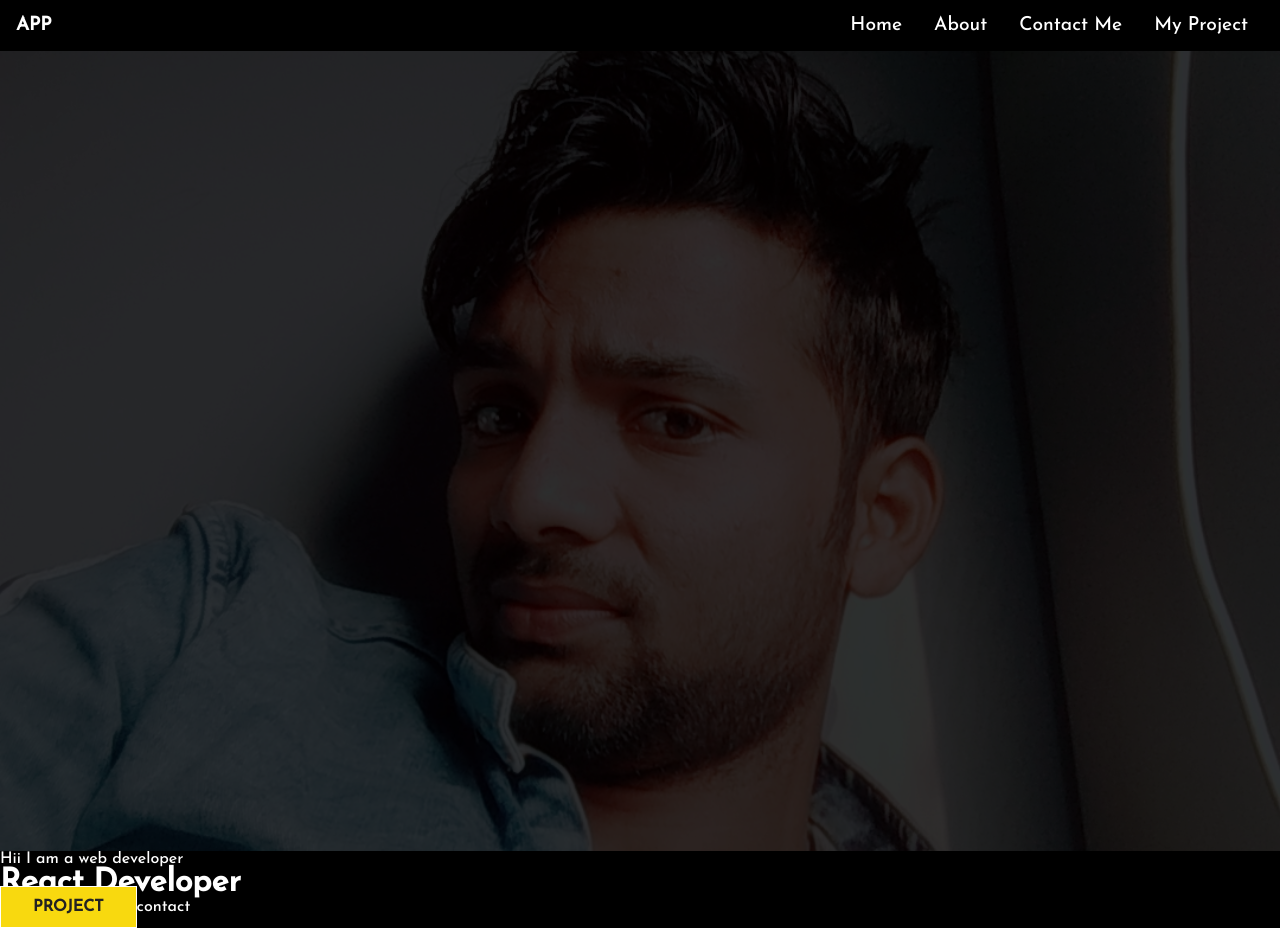
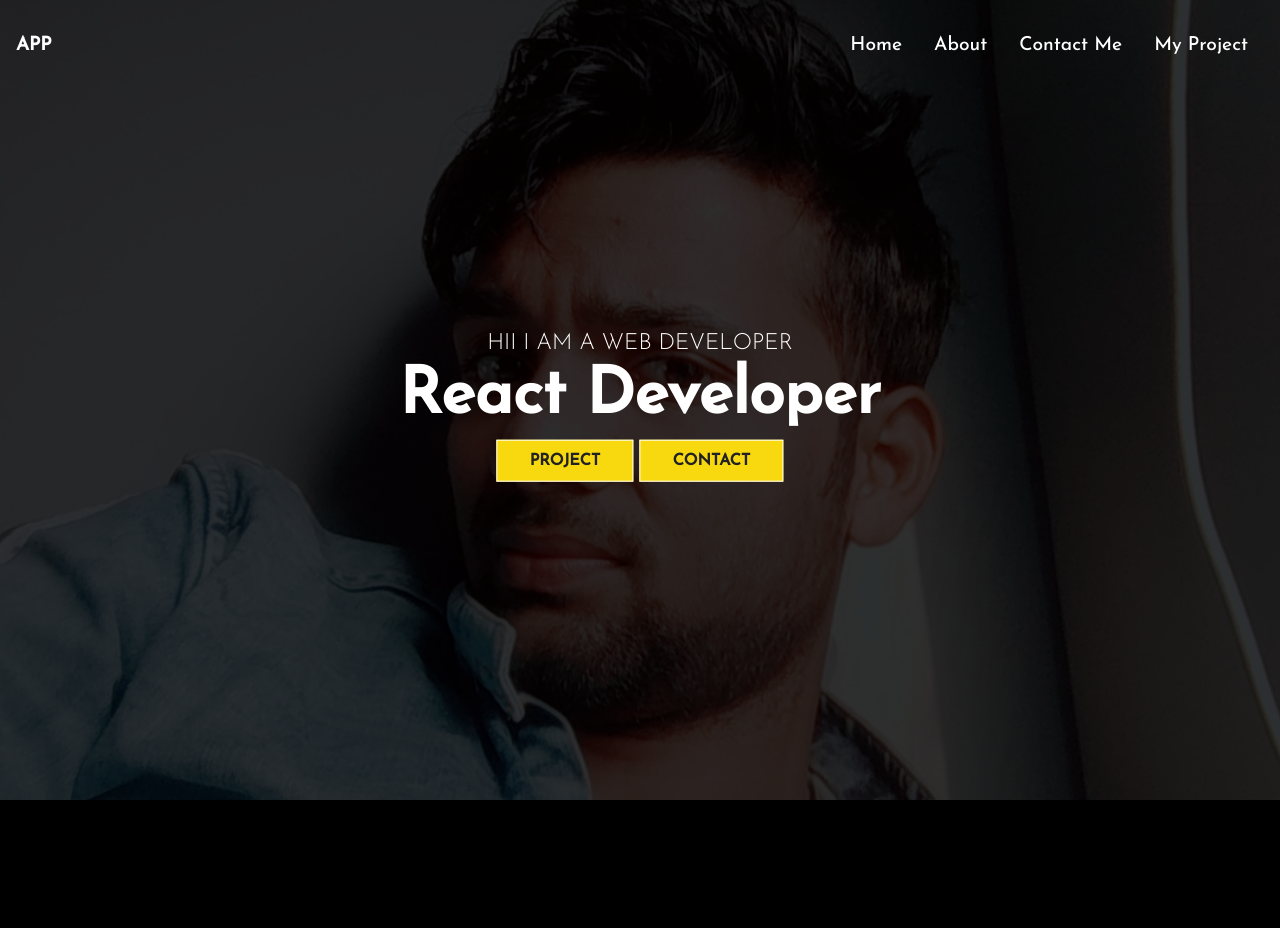
Before and after one commit to yadavravi043/myportfoliofront, a React (Create React App) app: page / in a window 1280 px wide. After the commit the page ends 804 px from the top, so only its background shows below. Built offline with nearby package versions, Linux system fonts and the light colour scheme.

Commit message:
hero img and nav complete

```diff
--- a/src/component/HeroImg/HeroImg.js
+++ b/src/component/HeroImg/HeroImg.js
@@ -1,23 +1,27 @@
-import './HeroImgStyle.css'
-import React from 'react'
-import ravi2 from '../../assets/ravi2.jpg'
-import { Link } from 'react-router-dom'
+import "./HeroImgStyle.css";
+import React from "react";
+import ravi2 from "../../assets/ravi2.jpg";
+import { Link } from "react-router-dom";
 const HeroImg = () => {
   return (
-    <div className='hero'>
+    <div className="hero">
       <div className="mask">
-      <img className='into-img' src={ravi2} alt='intro-img' />
+        <img className="into-img" src={ravi2} alt="intro-img" />
       </div>
       <div className="content">
         <p>Hii I am a web developer</p>
         <h1>React Developer</h1>
         <div>
-      <Link to='/project' className='btn'>project</Link>
-      <Link to='/contact' className='btn-light'>contact</Link>
+          <Link to="/project" className="btn">
+            project
+          </Link>
+          <Link to="/contact" className="btn">
+            contact
+          </Link>
         </div>
       </div>
     </div>
-  )
-}
+  );
+};
 
-export default HeroImg
+export default HeroImg;
--- a/src/component/HeroImg/HeroImgStyle.css
+++ b/src/component/HeroImg/HeroImgStyle.css
@@ -20,3 +20,36 @@
     background-color: #000;
     opacity: 0.8;
 }
+.hero{
+    height: 100%;
+    width:100%
+}
+.hero .content{
+    position: absolute;
+    top: 50%;
+    left: 50%;
+    text-align: center;
+    transform: translate(-50%,-50%);
+}
+.hero .content h1{
+    font-size: 4rem;
+    padding: 0.6rem 0 1.5rem;
+}
+.hero .content p{
+    font-size: 1.4rem;
+    font-weight: 200;
+    text-transform: uppercase;
+}
+.content .btn{
+    margin: 1rem 0.2rem;
+}
+
+
+@media (max-width:640px){
+    .hero .content h1{
+        font-size: 3rem;
+    }
+    .hero .content p{
+        font-size: 1.4rem;
+    }
+}
--- a/src/component/Navbar.js
+++ b/src/component/Navbar/Navbar.js
@@ -1,13 +1,23 @@
-import React ,{useState,useEffect}from "react";
+import React ,{useState}from "react";
 import "./NavbarStyle.css";
 import { Link } from "react-router-dom";
 import {FaBars,FaTimes} from 'react-icons/fa'
 const Navbar = () => {
     const [click,setClick]=useState(false)
     const handleClick=()=>setClick(!click)
+
+    const [color,setColor]=useState(false)
+    const changeColor=()=>{
+        if(window.scrollY >= 100){
+            setColor(true)
+        }else{
+          setColor(false)
+        }
+    }
+window.addEventListener("scroll",changeColor)
   return (
     <>
-      <div className="header">
+      <div className={color ?"header header-bg":"header"}>
         <Link to="/">
           <h3>APP</h3>
         </Link>
--- a/src/component/NavbarStyle.css
+++ b/src/component/Navbar/NavbarStyle.css
@@ -3,6 +3,14 @@
     justify-content: space-between;
     align-items: center;
     padding: 1rem;
+    position: fixed;
+    width: 100%;
+    height: 90px;
+    z-index: 10;
+}
+.header-bg{
+    background-color: rgba(0,0,0,0.85);
+    transition: 0.5s;
 }
 .nav-menu{
     display: flex;
--- a/src/pages/about.js
+++ b/src/pages/about.js
@@ -1,5 +1,5 @@
 import React from 'react'
-import Navbar from '../component/Navbar'
+import Navbar from '../component/Navbar/Navbar'
 
 const About = () => {
   return (
--- a/src/pages/contact.js
+++ b/src/pages/contact.js
@@ -1,5 +1,5 @@
 import React from 'react'
-import Navbar from '../component/Navbar'
+import Navbar from '../component/Navbar/Navbar'
 const Contact = () => {
   return (
     <div>
--- a/src/pages/home.js
+++ b/src/pages/home.js
@@ -1,5 +1,5 @@
 import React from 'react'
-import Navbar from '../component/Navbar'
+import Navbar from '../component/Navbar/Navbar'
 import HeroImg from '../component/HeroImg/HeroImg'
 const Home = () => {
   return (
--- a/src/pages/project.js
+++ b/src/pages/project.js
@@ -1,5 +1,5 @@
 import React from 'react'
-import Navbar from '../component/Navbar'
+import Navbar from '../component/Navbar/Navbar'
 const Project = () => {
   return (
     <div>
```
Also changed, not shown: src/component/Footer/Footer.js (added), src/component/Footer/FooterStyle.css (added). Lines whose indentation alone changed are shown as unchanged.
